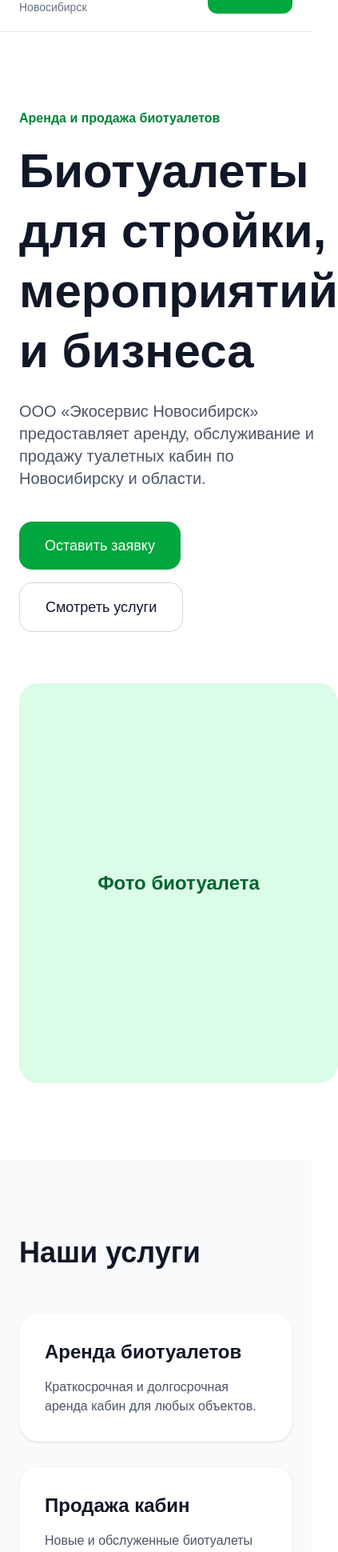
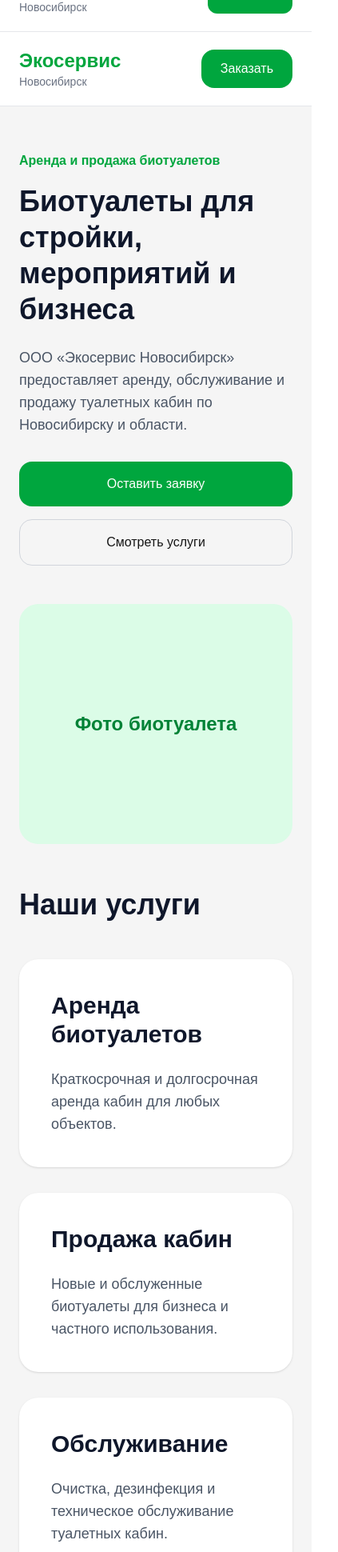
Before and after one commit to Skyeeeeeeeeeeeeeeeeeee/eco-service-site, a Next.js app: page / in a window 390 px wide. Shown: the part 53-1993 px from the top of the page at 80% size, 423 px wide, since content can reach past the window. Built offline with nearby package versions, Linux system fonts and the light colour scheme.

Commit message:
improve mobile adaptive

```diff
--- a/app/page.tsx
+++ b/app/page.tsx
@@ -1,99 +1,172 @@
 import Link from "next/link";
 
-export default function Home() {
+export default function HomePage() {
   return (
-    <main className="min-h-screen bg-white text-gray-900">
+    <main className="min-h-screen bg-[#f5f5f5]">
+
+      {/* HEADER */}
+      <header className="border-b border-gray-200 bg-white">
+        <div className="max-w-7xl mx-auto px-6 py-5 flex items-center justify-between">
+
+          <div>
+            <h2 className="text-2xl font-bold text-green-600">
+              Экосервис
+            </h2>
+
+            <p className="text-gray-500 text-sm">
+              Новосибирск
+            </p>
+          </div>
+
+          <nav className="hidden md:flex items-center gap-8">
+            <a href="/" className="hover:text-green-600 transition">
+              Главная
+            </a>
+
+            <a href="/services" className="hover:text-green-600 transition">
+              Услуги
+            </a>
+
+            <a href="/prices" className="hover:text-green-600 transition">
+              Цены
+            </a>
+
+            <a href="/contacts" className="hover:text-green-600 transition">
+              Контакты
+            </a>
+          </nav>
+
+          <button className="bg-green-600 hover:bg-green-700 text-white px-6 py-3 rounded-2xl font-medium transition">
+            Заказать
+          </button>
+
+        </div>
+      </header>
 
       {/* HERO */}
-      <section className="max-w-7xl mx-auto px-6 py-24">
+      <section className="py-14 md:py-24">
+        <div className="max-w-7xl mx-auto px-6">
 
-        <div className="grid lg:grid-cols-2 gap-16 items-center">
+          <div className="grid grid-cols-1 md:grid-cols-2 gap-12 items-center">
 
             <div>
-            <p className="text-green-700 font-semibold mb-4">
+
+              <p className="text-green-600 font-semibold mb-4">
                 Аренда и продажа биотуалетов
               </p>
 
-            <h1 className="text-6xl font-bold leading-tight mb-6">
-              Биотуалеты для стройки, мероприятий и бизнеса
+              <h1 className="text-4xl md:text-6xl font-bold leading-tight text-slate-900 mb-6">
+                Биотуалеты для стройки,
+                мероприятий и бизнеса
               </h1>
 
-            <p className="text-xl text-gray-600 mb-10">
+              <p className="text-lg text-gray-600 mb-8">
                 ООО «Экосервис Новосибирск» предоставляет аренду,
-              обслуживание и продажу туалетных кабин по Новосибирску
-              и области.
+                обслуживание и продажу туалетных кабин
+                по Новосибирску и области.
               </p>
 
-            <div className="flex flex-wrap gap-4">
+              <div className="flex flex-col sm:flex-row gap-4">
 
-              <button className="bg-green-600 hover:bg-green-700 text-white px-8 py-4 rounded-2xl text-lg transition">
+                <button className="bg-green-600 hover:bg-green-700 text-white px-8 py-4 rounded-2xl font-medium transition">
                   Оставить заявку
                 </button>
 
-              <Link
-                href="/services"
-                className="border border-gray-300 px-8 py-4 rounded-2xl text-lg hover:border-green-600 transition"
-              >
+                <button className="border border-gray-300 px-8 py-4 rounded-2xl font-medium hover:bg-gray-100 transition">
                   Смотреть услуги
-              </Link>
+                </button>
 
               </div>
+
             </div>
 
-          <div className="bg-green-100 rounded-3xl h-[500px] flex items-center justify-center">
-            <p className="text-2xl text-green-800 font-semibold">
+            <div className="bg-green-100 rounded-3xl h-[300px] md:h-[500px] flex items-center justify-center">
+
+              <p className="text-green-700 text-2xl font-bold">
                 Фото биотуалета
               </p>
+
+            </div>
+
           </div>
 
         </div>
       </section>
 
       {/* SERVICES */}
-      <section className="bg-gray-50 py-24">
+      <section className="pb-20">
 
         <div className="max-w-7xl mx-auto px-6">
 
-          <h2 className="text-4xl font-bold mb-14">
+          <h2 className="text-4xl md:text-5xl font-bold text-slate-900 mb-12">
             Наши услуги
           </h2>
 
-          <div className="grid md:grid-cols-3 gap-8">
+          <div className="grid grid-cols-1 md:grid-cols-3 gap-8">
 
-            <div className="bg-white p-8 rounded-3xl shadow-sm">
-              <h3 className="text-2xl font-bold mb-4">
+            <div className="bg-white rounded-3xl p-10 shadow-sm">
+
+              <h3 className="text-3xl font-bold text-slate-900 mb-6">
                 Аренда биотуалетов
               </h3>
 
-              <p className="text-gray-600">
-                Краткосрочная и долгосрочная аренда кабин для любых объектов.
+              <p className="text-gray-600 text-lg">
+                Краткосрочная и долгосрочная аренда кабин
+                для любых объектов.
               </p>
+
             </div>
 
-            <div className="bg-white p-8 rounded-3xl shadow-sm">
-              <h3 className="text-2xl font-bold mb-4">
+            <div className="bg-white rounded-3xl p-10 shadow-sm">
+
+              <h3 className="text-3xl font-bold text-slate-900 mb-6">
                 Продажа кабин
               </h3>
 
-              <p className="text-gray-600">
-                Новые и обслуженные биотуалеты для бизнеса и частного использования.
+              <p className="text-gray-600 text-lg">
+                Новые и обслуженные биотуалеты
+                для бизнеса и частного использования.
               </p>
+
             </div>
 
-            <div className="bg-white p-8 rounded-3xl shadow-sm">
-              <h3 className="text-2xl font-bold mb-4">
+            <div className="bg-white rounded-3xl p-10 shadow-sm">
+
+              <h3 className="text-3xl font-bold text-slate-900 mb-6">
                 Обслуживание
               </h3>
 
-              <p className="text-gray-600">
-                Очистка, дезинфекция и техническое обслуживание туалетных кабин.
+              <p className="text-gray-600 text-lg">
+                Очистка, дезинфекция и техническое
+                обслуживание туалетных кабин.
               </p>
+
             </div>
 
           </div>
+
         </div>
+
       </section>
 
+      {/* FOOTER */}
+      <footer className="bg-slate-950 text-white py-10 md:py-20">
+
+        <div className="max-w-7xl mx-auto px-6">
+
+          <h2 className="text-4xl md:text-5xl font-bold mb-6">
+            ООО «Экосервис Новосибирск»
+          </h2>
+
+          <p className="text-gray-400 text-xl">
+            Аренда и продажа биотуалетов
+            в Новосибирске и области
+          </p>
+
+        </div>
+
+      </footer>
+
     </main>
-  );
+  )
 }
```
Lines whose indentation alone changed are shown as unchanged.
